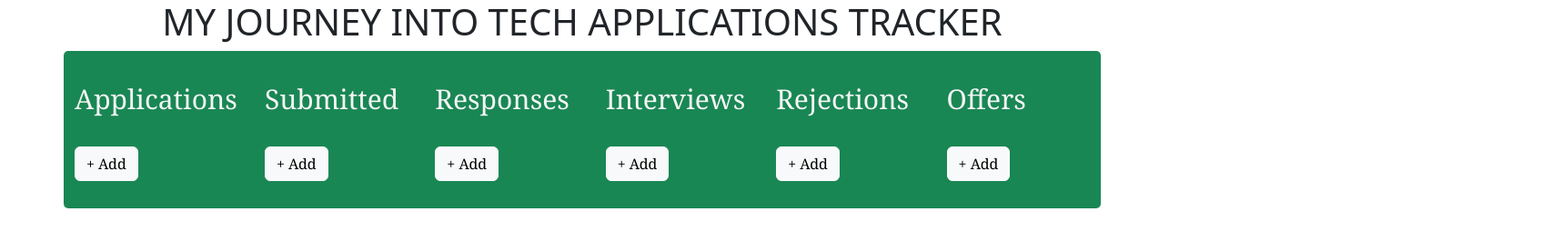
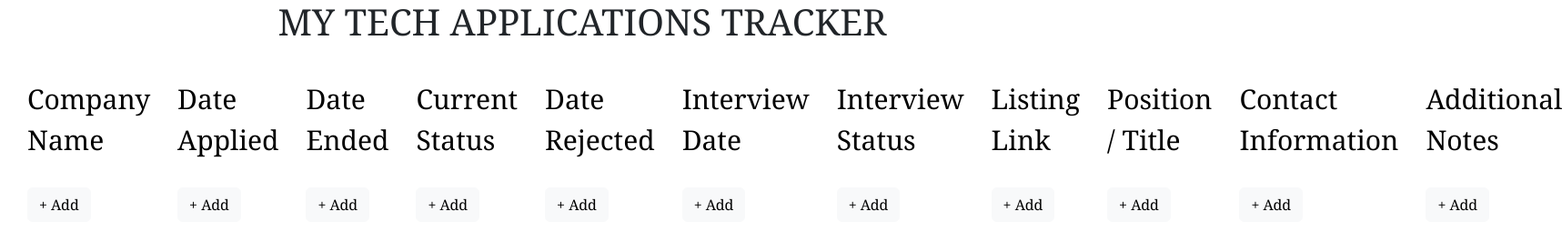
Before and after one commit to kimmiethecoder/applicationsTracker, a plain HTML site: page index.html in a window 1280 px wide. Shown: the whole page at 91% size, 1717 px wide, since content can reach past the window. Drawn offline with nearby package versions, Linux system fonts and the light colour scheme.

Commit message:
add columns

```diff
--- a/css/styles.css
+++ b/css/styles.css
@@ -1,19 +1,32 @@
+* {
+    box-sizing: border-box;
+    font-family: Georgia, 'Times New Roman', Times, serif;
+}
+
+body {
+    background-color: gray;
+}
+
 h1 {
     font-size: 2rem;
     text-align: center;
 }
 
+.container {
+    background-color: lightgray;
+}
+
 .kanban {
     display: flex;
+    margin: auto;
     padding: 30px;
-    /* width: 1100px; */
-    /* background: rgb(141, 94, 153); */
+    /* max-width: 100%; */
     border-radius: 5px;
 }
 
-.kanban * {
+/* .kanban * {
     font-family: Georgia, 'Times New Roman', Times, serif;
-}
+} */
 
 .kanban-column {
     flex: 1;
@@ -26,7 +39,7 @@ h1 {
 .kanban-column-title {
     margin-bottom: 20px;
     font-size: 30px;
-    color: whitesmoke;
+    color: black;
     user-select: none;
 }
 
@@ -52,7 +65,7 @@ h1 {
     width: 100%;
     padding: 10px 0;
     font-size: 16px;
-    color: whitesmoke;
+    color: lightcoral;
     background: rgba(0,0,0,0.1);
     border: none;
     border-radius: 5px;
--- a/index.html
+++ b/index.html
@@ -9,9 +9,9 @@
     <link href="https://cdn.jsdelivr.net/npm/bootstrap@5.2.3/dist/css/bootstrap.min.css" rel="stylesheet" integrity="sha384-rbsA2VBKQhggwzxH7pPCaAqO46MgnOM80zW1RWuH61DGLwZJEdK2Kadq2F9CUG65" crossorigin="anonymous">
 
 </head>
-<body>
-    <h1>MY JOURNEY INTO TECH APPLICATIONS TRACKER</h1>
-    <div class="kanban container bg-success">
+<body class="">
+    <h1>MY TECH APPLICATIONS TRACKER</h1>
+    <div class="kanban">
     </div>
     <script src="https://cdn.jsdelivr.net/npm/bootstrap@5.2.3/dist/js/bootstrap.bundle.min.js" integrity="sha384-kenU1KFdBIe4zVF0s0G1M5b4hcpxyD9F7jL+jjXkk+Q2h455rYXK/7HAuoJl+0I4" crossorigin="anonymous"></script>
     <script src="/js/main.js" type="module"></script>
--- a/js/api/KanbanAPI.js
+++ b/js/api/KanbanAPI.js
@@ -13,7 +13,7 @@ export default class KanbanAPI {
         const data = read();
         const column = data.find(column => column.id == columnId);
         const item = {
-            id: Math.floor(Math.random() * 1000000),
+            id: Math.floor(Math.random() * 100000),
             content
         };
 
@@ -109,6 +109,26 @@ function read() {
                 id: 6,
                 items: []
             },
+            {
+                id: 7,
+                items: []
+            },
+            {
+                id: 8,
+                items: []
+            },
+            {
+                id: 9,
+                items: []
+            },
+            {
+                id: 10,
+                items: []
+            },
+            {
+                id: 11,
+                items: []
+            },
         ];
     }
 
--- a/js/view/Kanban.js
+++ b/js/view/Kanban.js
@@ -15,27 +15,47 @@ export default class Kanban {
         return [
             {
                 id: 1,
-                title: "Applications"
+                title: "Company Name"
             },
             {
                 id: 2,
-                title: "Submitted"
+                title: "Date Applied"
             },
             {
                 id: 3,
-                title: "Responses"
+                title: "Date Ended"
             },
             {
                 id: 4,
-                title: "Interviews"
+                title: " Current Status"
             },
             {
                 id: 5,
-                title: "Rejections"
+                title: "Date Rejected"
             },
             {
                 id: 6,
-                title: "Offers"
+                title: "Interview Date"
+            },
+            {
+                id: 7,
+                title: "Interview Status"
+            },
+            {
+                id: 8,
+                title: "Listing Link"
+            },
+            {
+                id: 9,
+                title: "Position / Title"
+            },
+            {
+                id: 10,
+                title: "Contact Information"
+            },
+            {
+                id: 11,
+                title: "Additional Notes"
             },
         ];
     }
```
